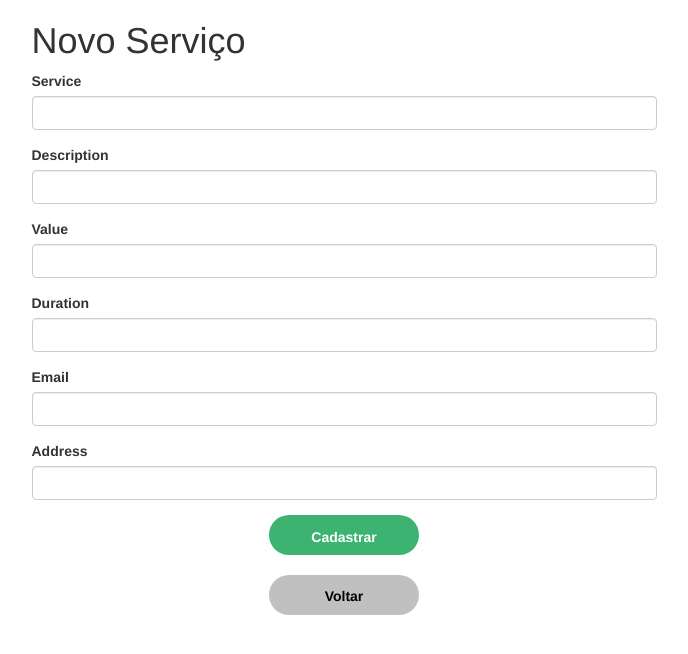
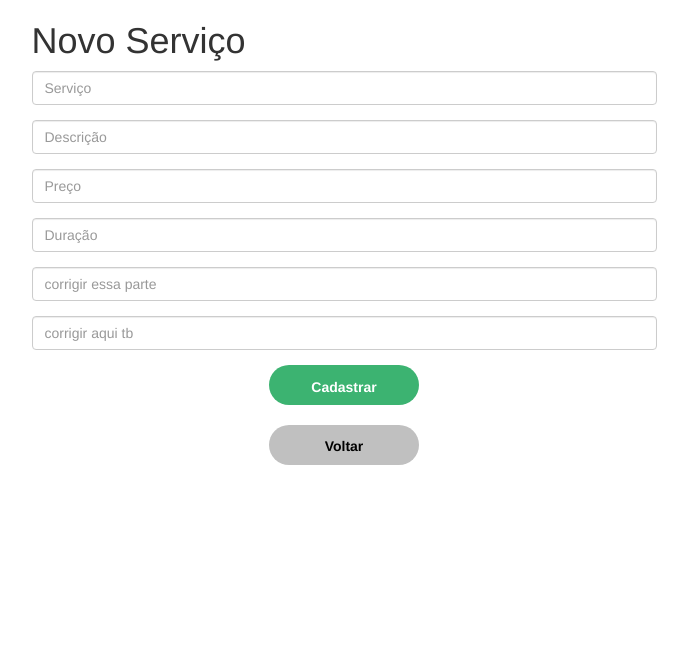
Before and after one commit to hugouraga/Iggle, a Rails app: page /services/new in a window 1280 px wide. Shown: the top 654 px of the page, without its empty margins (296-984 px from the left). Run offline with Rails 7, Linux system fonts and the light colour scheme; style sheets or scripts are compiled from the project's sources; some libraries are stand-ins or nearby versions.

Commit message:
Correções de caminho, padrão e design

```diff
--- a/app/controllers/login_profissional_controller.rb
+++ b/app/controllers/login_profissional_controller.rb
@@ -6,7 +6,7 @@ class LoginProfissionalController < ApplicationController
         professional = ProfessionalUser.find_by(email: params[:session][:email].downcase)
         if professional && professional.authenticate(params[:session][:password])
         sign_in(professional)
-        redirect_to temp_path(professional)
+        redirect_to professional_user_path(professional)
         else
         flash.now[:danger] = 'Email ou senha inválidos'
         render 'new'
@@ -15,7 +15,7 @@ class LoginProfissionalController < ApplicationController
 
     def destroy
         sing_out
-        flash[:sucess] = 'logout realizado com sucesso!'
+        flash[:success] = 'logout realizado com sucesso!'
         redirect_to entrar_path
     end
 
--- a/app/views/login_cliente/new.html.erb
+++ b/app/views/login_cliente/new.html.erb
@@ -18,12 +18,12 @@
         <%= form_for :session, url: login_cliente_path, method: :post do |f| %>
 
             <div class="form-group">
-                <%= f.label :email %>
+
                 <%= f.email_field :email, placeholder: 'Email', class: 'form-control' %>
             </div>
 
             <div class="form-group">
-                <%= f.label :password %>
+
                 <%= f.password_field :password, placeholder: 'Senha', class: 'form-control' %>
             </div>
 
@@ -32,7 +32,7 @@
             <div class="center">
                 <%= f.submit 'Entrar', class: 'btn btn-verde' %>
                 <br><br>
-                <%= link_to 'Voltar', entrar_path, class: 'btn btn-cinza' %>
+                <%= link_to 'Voltar', :back, class: 'btn btn-cinza' %>
             <div>
         <% end %>
     </div>
--- a/app/views/login_profissional/new.html.erb
+++ b/app/views/login_profissional/new.html.erb
@@ -18,12 +18,12 @@
         <%= form_for :session, url: login_profissional_path, method: :post do |f| %>
 
             <div class="form-group">
-                <%= f.label :email %>
+
                 <%= f.email_field :email, placeholder: 'Email', class: 'form-control' %>
             </div>
 
             <div class="form-group">
-                <%= f.label :password %>
+
                 <%= f.password_field :password, placeholder: 'Senha', class: 'form-control' %>
             </div>
 
--- a/app/views/normal_users/show.html.erb
+++ b/app/views/normal_users/show.html.erb
@@ -15,7 +15,7 @@
     <div class="sidebar-links">
       <%= link_to "Conta", temp_path %>
       <%= link_to "Suporte", temp_path %>
-      <%= link_to "Sair", temp_path %>
+      <%= link_to "Sair", entrar_path %>
     </div>
   </nav>
 
--- a/app/views/professional_users/show.html.erb
+++ b/app/views/professional_users/show.html.erb
@@ -15,7 +15,7 @@
     <div class="sidebar-links">
       <%= link_to "Conta", edit_professional_user_path %>
       <%= link_to "Suporte", '#' %>
-      <%= link_to "Sair", root_path %>
+      <%= link_to "Sair", entrar_path %>
     </div>
   </nav>
 
--- a/app/views/services/_form.html.erb
+++ b/app/views/services/_form.html.erb
@@ -15,33 +15,33 @@
   <% end %>
 
   <div class="form-group">
-    <%= form.label :service %>
-    <%= form.text_field :service, class: 'form-control' %>
+
+    <%= form.text_field :service, placeholder: 'Serviço', class: 'form-control' %>
   </div>
 
   <div class="form-group">
-    <%= form.label :description %>
-    <%= form.text_field :description, class: 'form-control' %>
+
+    <%= form.text_field :description, placeholder: 'Descrição', class: 'form-control' %>
   </div>
 
   <div class="form-group">
-    <%= form.label :value %>
-    <%= form.text_field :value, class: 'form-control' %>
+
+    <%= form.text_field :value, placeholder: 'Preço', class: 'form-control' %>
   </div>
 
   <div class="form-group">
-    <%= form.label :duration %>
-    <%= form.text_field :duration, class: 'form-control' %>
+
+    <%= form.text_field :duration, placeholder: 'Duração', class: 'form-control' %>
   </div>
 
   <div class="form-group">
-    <%= form.label :email %>
-    <%= form.text_field :email, class: 'form-control' %>
+
+    <%= form.text_field :email, placeholder: 'corrigir essa parte', class: 'form-control' %>
   </div>
 
   <div class="form-group">
-    <%= form.label :address %>
-    <%= form.text_field :address, class: 'form-control' %>
+
+    <%= form.text_field :address, placeholder: 'corrigir aqui tb', class: 'form-control' %>
   </div>
 
   <div class="actions">
```
Also changed, not shown: app/views/login_users/new.html.erb (+5 -2 lines).
